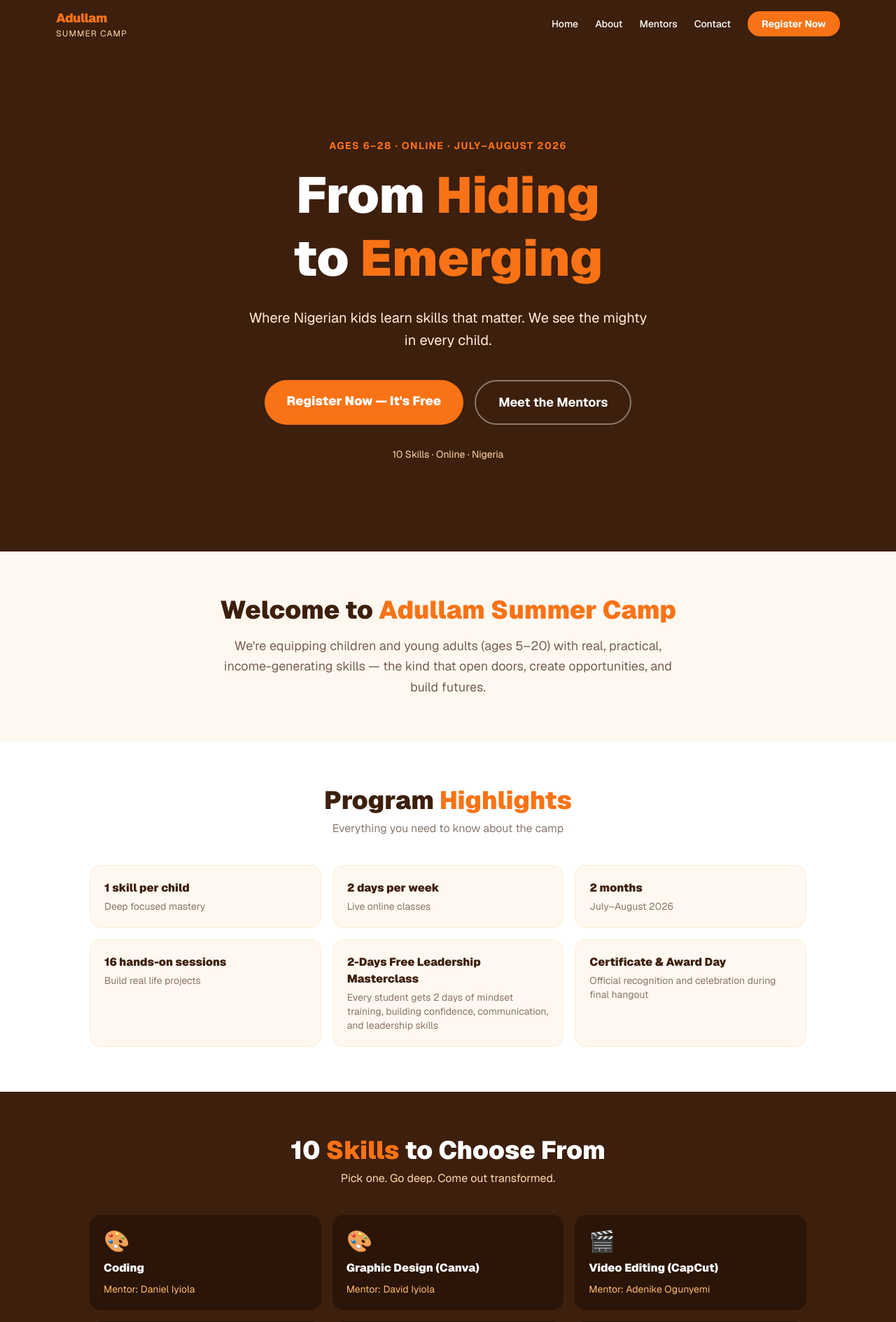
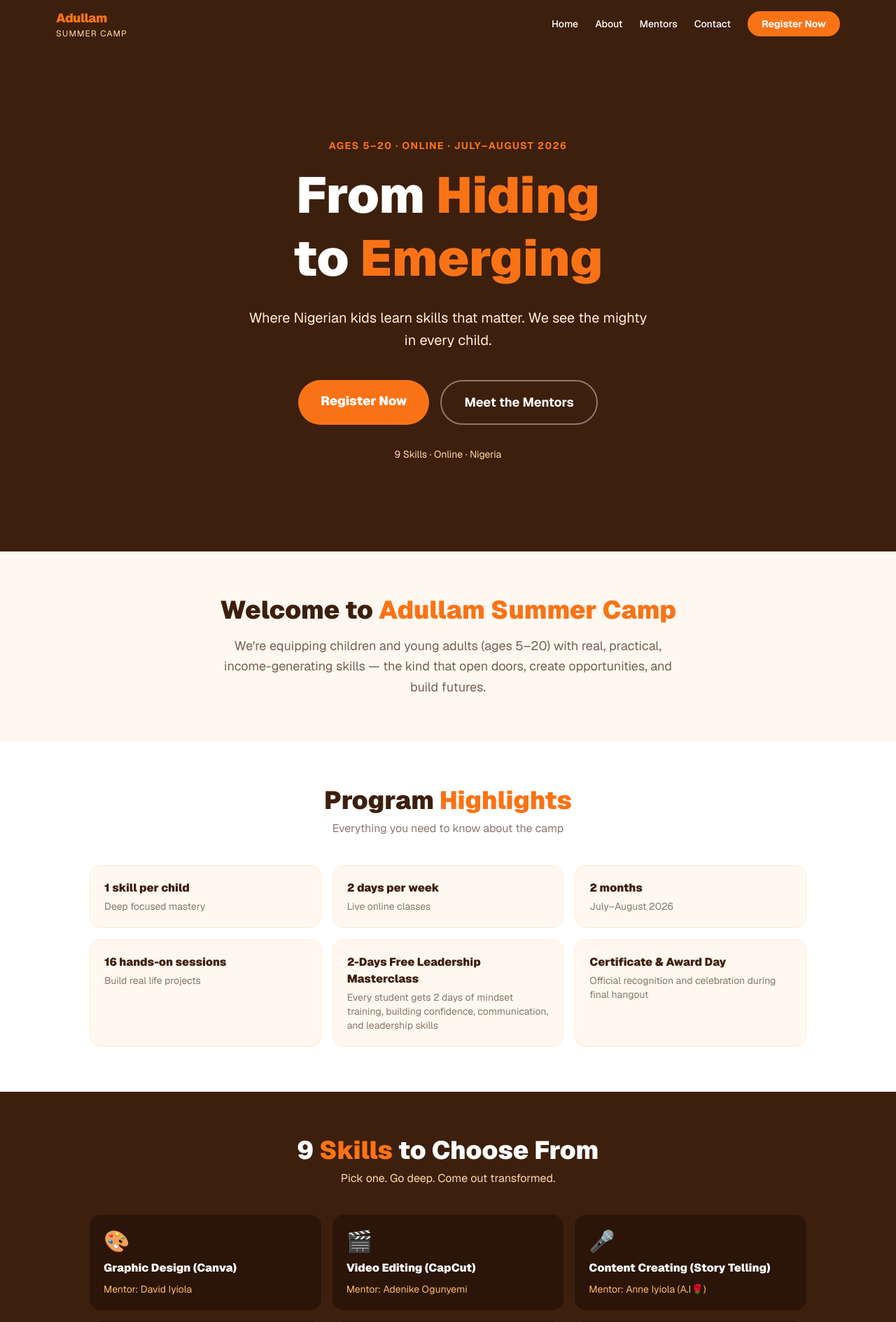
Before and after one commit to SirhmVFX/adullamsummercamp, a Next.js app: page / in a window 1280 px wide. Shown: the top 1889 px of the page at 70% size. Built offline with nearby package versions, Linux system fonts and the light colour scheme.

Commit message:
finished

```diff
--- a/app/about/page.tsx
+++ b/app/about/page.tsx
@@ -8,7 +8,7 @@ const values = [
 ];
 
 const stats = [
-  { value: "10", label: "Skills Offered" },
+  { value: "9", label: "Skills Offered" },
   { value: "5–20", label: "Age Range" },
   { value: "16", label: "Hands-on Sessions" },
   { value: "2", label: "Months of Impact" },
@@ -37,10 +37,10 @@ export default function AboutPage() {
               From Hiding<br />to <span className="text-[#F97316]">Emerging</span>
             </h2>
             <p className="mt-5 text-[#3D1F0D]/70 leading-relaxed">
-              Adullam Summer Camp exists to equip Nigerian children and young adults (ages 5–20) with real, practical, income-generating skills. We believe every child is mighty — they just need the right environment to emerge.
+              Adullam Summer Camp exists to equip Nigerian children and young adults (ages 5–20) with real, practical, income-generating skills. We believe every child is mighty they just need the right environment to emerge.
             </p>
             <p className="mt-4 text-[#3D1F0D]/70 leading-relaxed">
-              Running July–August 2026, the camp offers 10 skill tracks taught by passionate mentors, 2 days a week, entirely online — so no child is left out regardless of location.
+              Running July–August 2026, the camp offers 9 skill tracks taught by passionate mentors, 2 days a week, entirely online so no child is left out regardless of location.
             </p>
           </div>
           {/* Stats */}
--- a/app/contact/page.tsx
+++ b/app/contact/page.tsx
@@ -3,10 +3,10 @@ import { useState } from "react";
 
 const faqs = [
   { q: "What age group is the camp for?", a: "Adullam Summer Camp is open to children and young adults between ages 5 and 20." },
-  { q: "Is the camp free?", a: "Registration is free. Some courses may require you to get specific materials (e.g., yarn for Crochet, CapCut for Video Editing)." },
+  { q: "Is the camp free?", a: "Registration is just N4,999. Some courses may require you to get specific materials (e.g., yarn for Crochet, CapCut for Video Editing)." },
   { q: "Is it online or physical?", a: "100% online. All you need is a phone or laptop and access to the internet." },
   { q: "When does the camp run?", a: "July–August 2026, 2 days per week, for 2 months (16 sessions total)." },
-  { q: "Can I register for more than one course?", a: "No — the camp is designed for deep mastery. Each learner picks one skill and commits fully to it." },
+  { q: "Can I register for more than one course?", a: "No the camp is designed for deep mastery. Each learner picks one skill and commits fully to it." },
   { q: "How do I register?", a: "Head to the Register page and fill out the form. It will redirect you to the official Google Form to complete your registration." },
 ];
 
--- a/app/mentors/page.tsx
+++ b/app/mentors/page.tsx
@@ -2,14 +2,6 @@ import Link from "next/link";
 import MentorCard from "../_components/MentorCard";
 
 const mentors = [
-  {
-    name: "Daniel Iyiola",
-    course: "Coding",
-    image: "/images/pl.webp",
-    emoji: "🎨",
-    bio: "A creative animator passionate about bringing stories to life through motion and design.",
-    requirements: ["Phone or laptop", "Access to internet/data", "Writing materials"],
-  },
   {
     name: "David Iyiola",
     course: "Graphic Design (Canva)",
--- a/app/page.tsx
+++ b/app/page.tsx
@@ -2,7 +2,6 @@ import Image from "next/image";
 import Link from "next/link";
 
 const courses = [
-  { emoji: "🎨", title: "Coding", mentor: "Daniel Iyiola" },
   { emoji: "🎨", title: "Graphic Design (Canva)", mentor: "David Iyiola" },
   { emoji: "🎬", title: "Video Editing (CapCut)", mentor: "Adenike Ogunyemi" },
   { emoji: "🎤", title: "Content Creating (Story Telling)", mentor: "Anne Iyiola (A.I🌹)" },
@@ -28,16 +27,10 @@ export default function Home() {
     <main className="flex flex-col">
       {/* Hero */}
       <section className="relative h-[90vh] bg-[#3D1F0D] flex flex-col items-center justify-center text-center px-4 py-20 overflow-hidden">
-        {/* <Image
-          src="/images/adullamheroimage.png"
-          alt="Adullam Summer Camp — From Hiding to Emerging"
-          fill
-          priority
-          className="object-cover object-center"
-        /> */}
+
         <div className="absolute inset-0" />
         <div className="relative z-10 flex flex-col items-center">
-          <p className="text-[#F97316] font-bold tracking-widest uppercase text-sm mb-4">Ages 6–28 · Online · July–August 2026</p>
+          <p className="text-[#F97316] font-bold tracking-widest uppercase text-sm mb-4">Ages 5–20 · Online · July–August 2026</p>
           <h1 className="font-black text-5xl md:text-7xl leading-tight max-w-3xl text-white">
             From{" "}
             <span className="text-[#F97316]">Hiding</span>
@@ -53,7 +46,7 @@ export default function Home() {
               href="/register"
               className="bg-[#F97316] hover:bg-orange-500 text-white font-black px-8 py-4 rounded-full text-lg transition-colors"
             >
-              Register Now — It&apos;s Free
+              Register Now
             </Link>
             <Link
               href="/mentors"
@@ -62,7 +55,7 @@ export default function Home() {
               Meet the Mentors
             </Link>
           </div>
-          <p className="mt-8 text-orange-200 text-sm">10 Skills · Online · Nigeria</p>
+          <p className="mt-8 text-orange-200 text-sm">9 Skills · Online · Nigeria</p>
         </div>
       </section>
 
@@ -98,7 +91,7 @@ export default function Home() {
       <section className="bg-[#3D1F0D] py-16 px-4">
         <div className="max-w-5xl mx-auto">
           <h2 className="text-3xl md:text-4xl font-black text-white text-center mb-2">
-            10 <span className="text-[#F97316]">Skills</span> to Choose From
+            9 <span className="text-[#F97316]">Skills</span> to Choose From
           </h2>
           <p className="text-center text-orange-200 mb-10">Pick one. Go deep. Come out transformed.</p>
           <div className="grid grid-cols-1 sm:grid-cols-2 md:grid-cols-3 gap-4">
```
